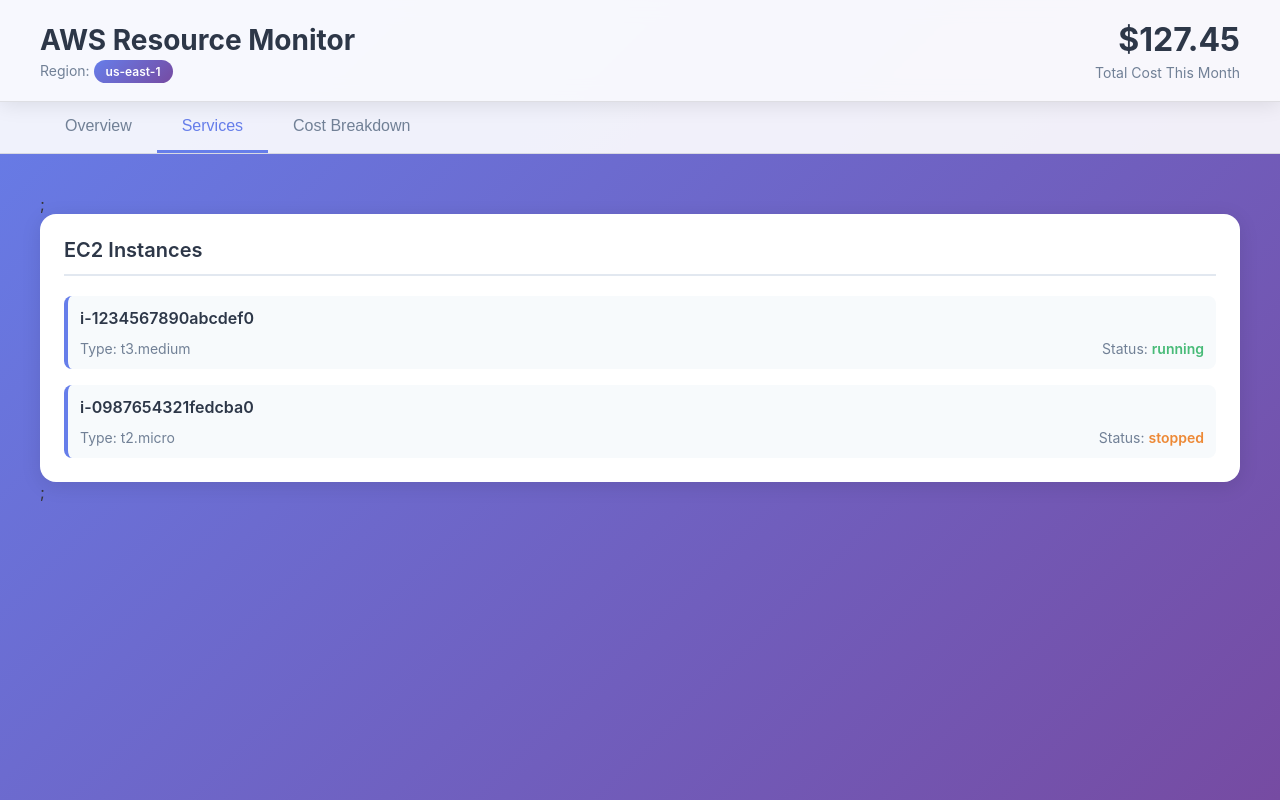
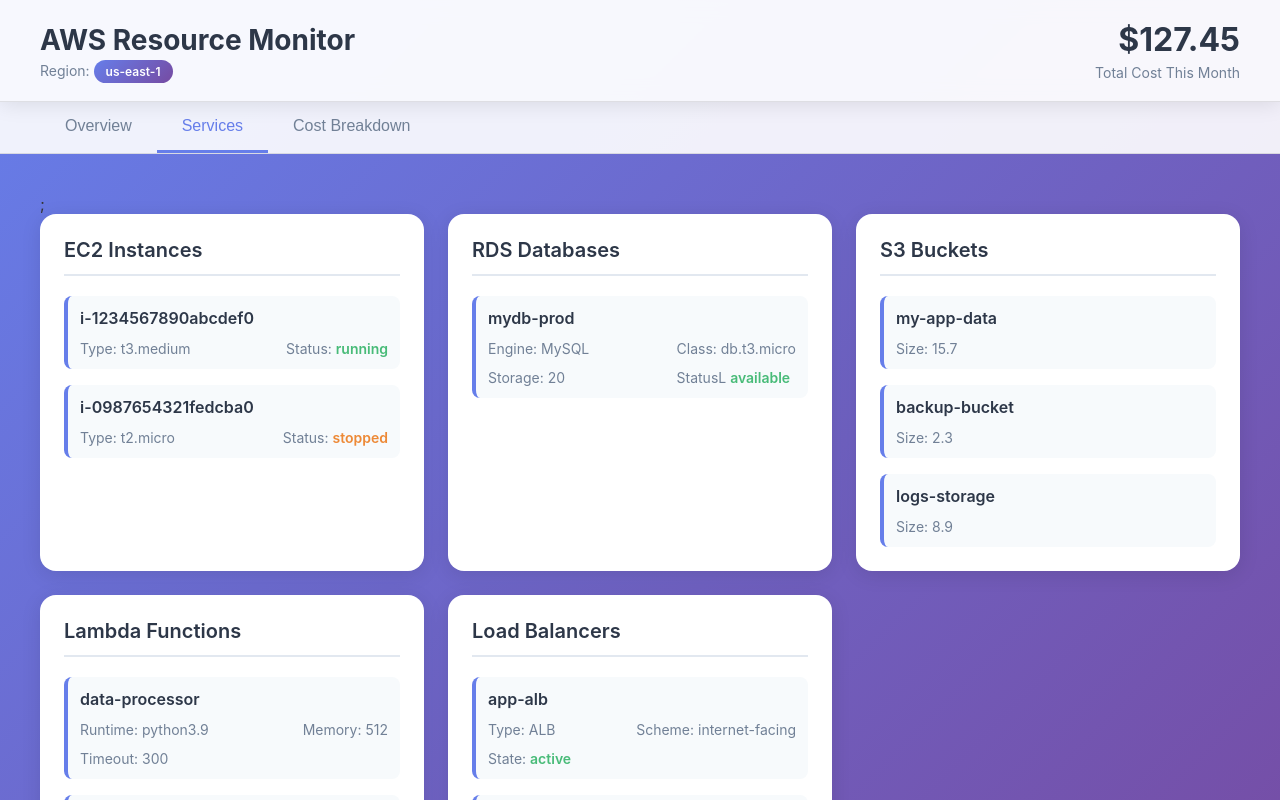
Before and after one commit to khanhsaan/AWSUsageScriptUI, a React (Create React App) app: page / in a window 1280 px wide. Both pictures are taken after a click on the button "Services". Shown: the top 800 px of the page. Built offline with nearby package versions, Linux system fonts and the light colour scheme.

Commit message:
Seperate ServiceDetails.js

```diff
--- a/src/App.js
+++ b/src/App.js
@@ -2,6 +2,7 @@
 import './App.css';
 import { act, useEffect, useState } from 'react';
 import mockData from './constants/MockData';
+import ServiceDetail from './components/ServiceDetails.js'
 
 
 function App() {
@@ -143,10 +144,35 @@
         {/* If Services tab are being selected */}
         {activeTab === 'services' && (
           <div className='overview-grid'>
+            {/* Detail for EC2 Instances */}
             <ServiceDetail
               title={"EC2 Instances"}
               data={mockData.ec2Instances}
               type={'ec2'}></ServiceDetail>
+
+            {/* Detail for RDS Databases */}
+            <ServiceDetail
+              title={'RDS Databases'}
+              data={mockData.rdsInstances}
+              type={'rds'}></ServiceDetail>
+
+            {/* Detail for S3 Buckets */}
+            <ServiceDetail
+              title={'S3 Buckets'}
+              data={mockData.s3Buckets}
+              type={'s3'}></ServiceDetail>
+
+            {/* Detail for S3 Buckets */}
+            <ServiceDetail
+              title={'Lambda Functions'}
+              data={mockData.lambdaFunctions}
+              type={'lambda'}></ServiceDetail>
+
+            {/* Detail for Load Balancers */}
+            <ServiceDetail
+              title={'Load Balancers'}
+              data={mockData.loadBalancers}
+              type={'elb'}></ServiceDetail>
           </div>
         )};
       </main>
@@ -197,39 +223,6 @@
   );
 }
 
-function ServiceDetail({
-  title,
-  data,
-  type
-}) {
-  // Create a dynamic function to be returned
-  const renderContent = () => {
-    if(!data || data.length ===  0){
-      return <p className='no-data'>No {title.toLowerCase()} found</p>
-    }
 
-    switch(type) {
-      case 'ec2':
-        return data.map((instance, index) => (
-          <div key={index} className='detail-item'>
-            <strong>{instance.id}</strong>
-            <span>Type: {instance.type}</span>
-            <span>Status: <span className={`status ${instance.status}`}>{instance.status}</span></span>
-          </div>
-        ))
-    }
-  };
-
-  return (
-    <div className='service-detail-card'>
-      {/* Return the title */}
-      <h3>{title}</h3>
-      {/* Return the dynamic renderContent() and its style */}
-      <div className='detail-content'>
-        {renderContent()}
-      </div>
-    </div>
-  )
-}
 
 export default App;
--- /dev/null
+++ b/src/components/ServiceDetails.js
@@ -0,0 +1,85 @@
+function ServiceDetail({
+    title,
+    data,
+    type
+  }) {
+    // Create a dynamic function to be returned
+    const renderContent = () => {
+      if(!data || data.length ===  0){
+        return <p className='no-data'>No {title.toLowerCase()} found</p>
+      }
+
+      switch(type) {
+        case 'ec2':
+          return data.map((instance, index) => (
+            <div key={index} className='detail-item'>
+              <strong>{instance.id}</strong>
+              <span>Type: {instance.type}</span>
+              <span>Status: <span className={`status ${instance.status}`}>{instance.status}</span></span>
+            </div>
+          ));
+
+        case 'rds':
+          return data.map((db, index) => (
+            <div key={index} className='detail-item'>
+              <strong>{db.identifier}</strong>
+              <span>Engine: {db.engine}</span>
+              <span>Class: {db.class}</span>
+              <span>Storage: {db.storage}</span>
+              <span>StatusL <span className={`status ${db.status}`}>{db.status}</span></span>
+            </div>
+          ));
+
+        case 's3':
+          return data.map((bucket, index) => (
+            <div key={index} className='detail-item'>
+              <strong>{bucket.name}</strong>
+              <span>Size: {bucket.size}</span>
+            </div>
+          ));
+
+        case 'lambda':
+          return data.map((func, index) => (
+            <div key={index} className='detail-item'>
+              <strong>{func.name}</strong>
+              <span>Runtime: {func.runtime}</span>
+              <span>Memory: {func.memory}</span>
+              <span>Timeout: {func.timeout}</span>
+            </div>
+          ));
+
+        case 'elb':
+          return data.map((elb, index) => (
+            <div key={index} className='detail-item'>
+              <strong>{elb.name}</strong>
+              <span>Type: {elb.type}</span>
+              <span>Scheme: {elb.scheme}</span>
+              <span>State: <span className={`status ${elb.state}`}>{elb.state}</span></span>
+            </div>
+          ));
+
+        case 'ebs':
+          return data.map((ebs, index) => (
+            <div key={index} className='detail-item'>
+              <strong>{ebs.id}</strong>
+              <span>Size: {ebs.size}</span>
+              <span>Type: {ebs.type}</span>
+              <span>State: <span className={`status ${ebs.state}`}>{ebs.state}</span></span>
+            </div>
+          ));
+      }
+    };
+
+    return (
+      <div className='service-detail-card'>
+        {/* Return the title */}
+        <h3>{title}</h3>
+        {/* Return the dynamic renderContent() and its style */}
+        <div className='detail-content'>
+          {renderContent()}
+        </div>
+      </div>
+    )
+  }
+
+  export default ServiceDetail;
```
